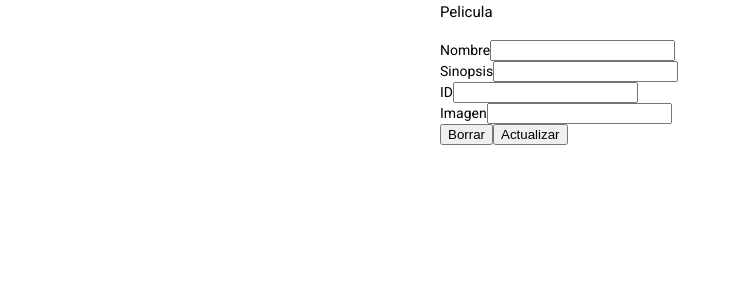
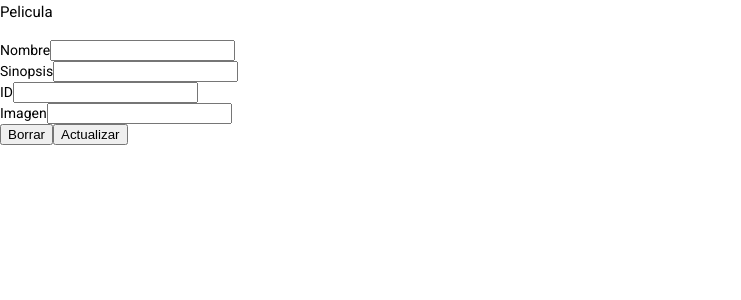
Before and after one commit to itzel1604/proyecto-SO, an Angular app: page /peli-detail/1 in a window 1280 px wide. Shown: the top 300 px of the page, without its empty margins (0-741 px from the left). Built offline with nearby package versions, Linux system fonts and the light colour scheme; no server answers.

Commit message:
peli-detail

```diff
--- a/src/app/peli-detail/peli-detail.component.html
+++ b/src/app/peli-detail/peli-detail.component.html
@@ -1,4 +1,4 @@
-<div style="width: 400px; margin: auto;">
+<div>
     <div *ngIf="currentPeli" class="edit-form">
       <h4>Pelicula</h4>
       <form>
```
